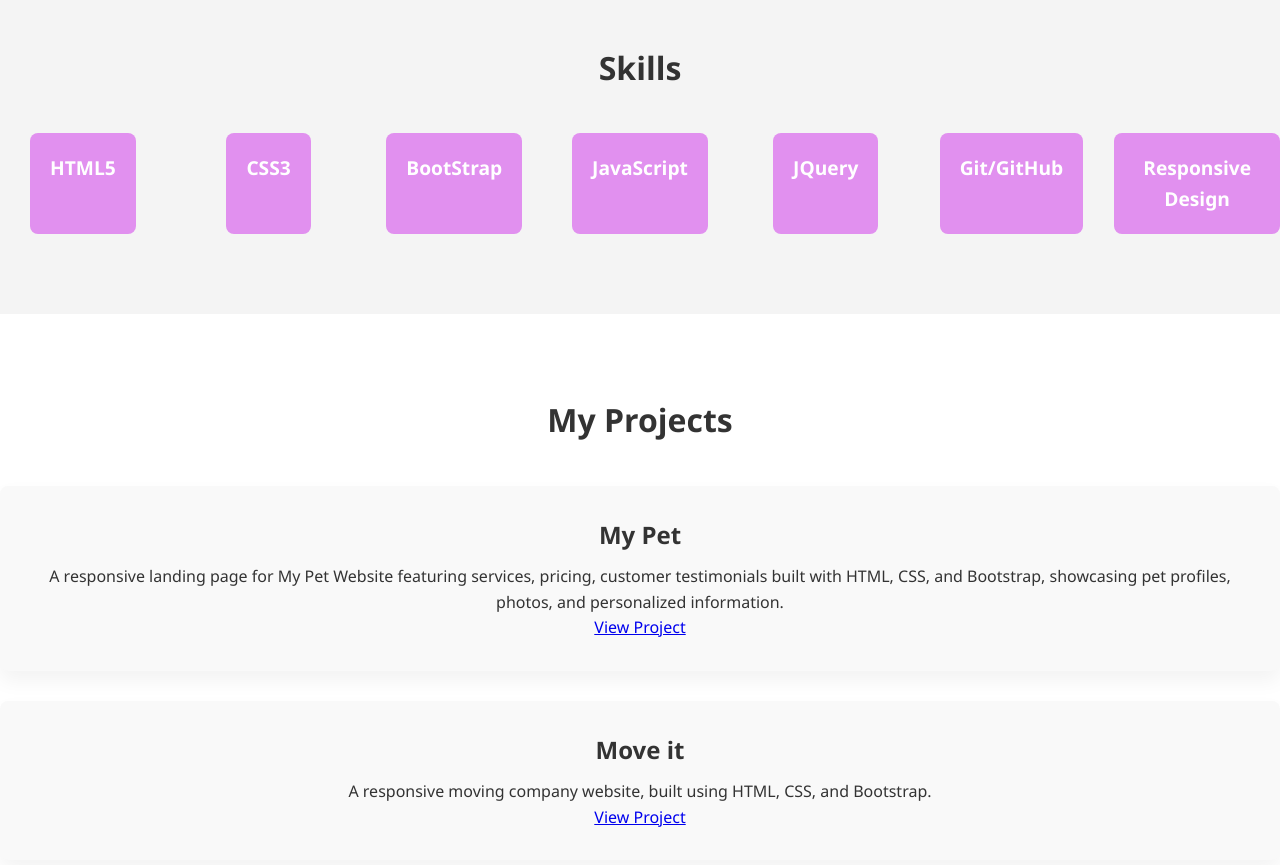
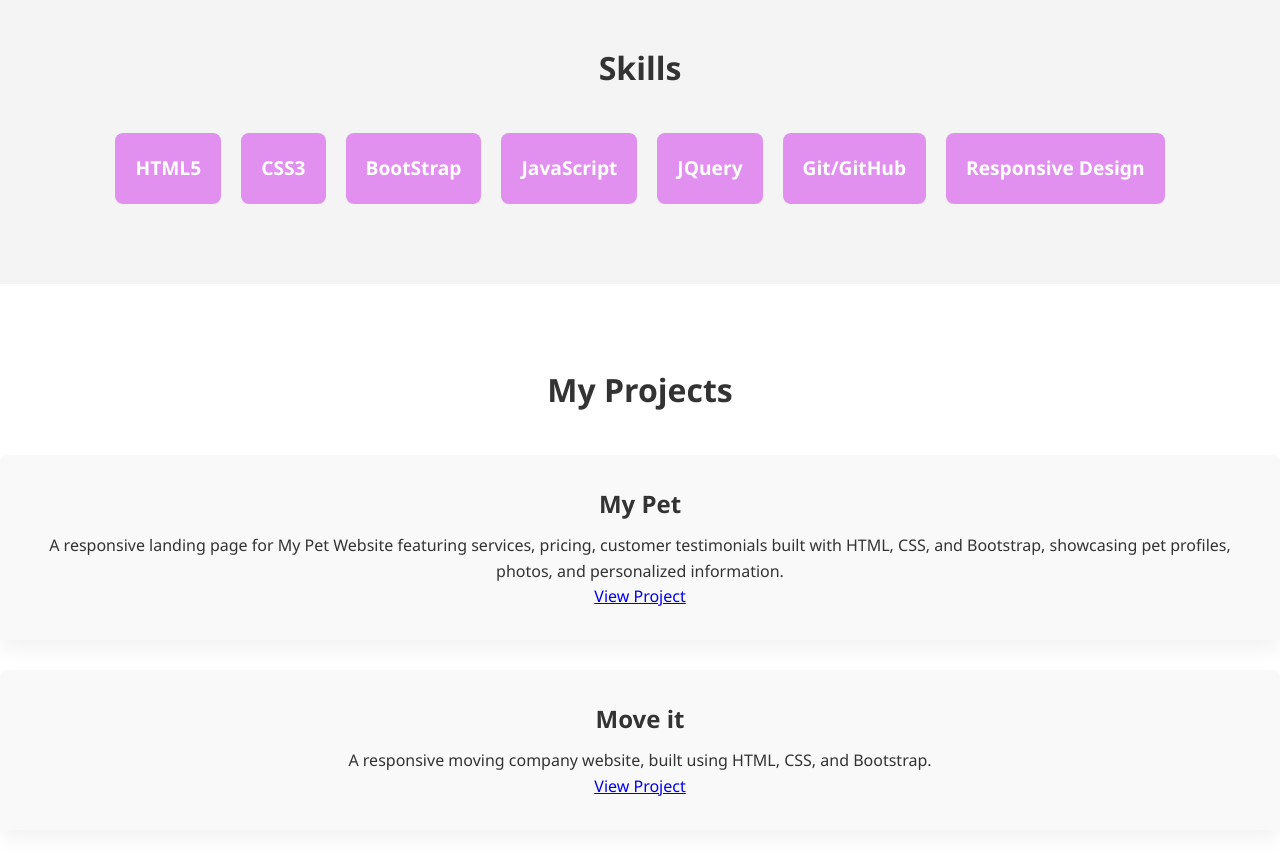
Before and after one commit to Ashsenpaix/Portfolio, a plain HTML site: page index.html in a window 1280 px wide. Shown: the part 820-1685 px from the top of the page. Drawn offline with Linux system fonts and the light colour scheme.

Commit message:
Update style.css

```diff
--- a/style.css
+++ b/style.css
@@ -125,8 +125,8 @@ header .nav-links a:hover {
 }
 
 .skill-grid {
-    display: grid;
-    grid-template-columns: repeat(auto-fill, minmax(150px, 1fr));
+    display: flex;
+    justify-content: center;
     gap: 20px;
     justify-items: center;
 }
```
